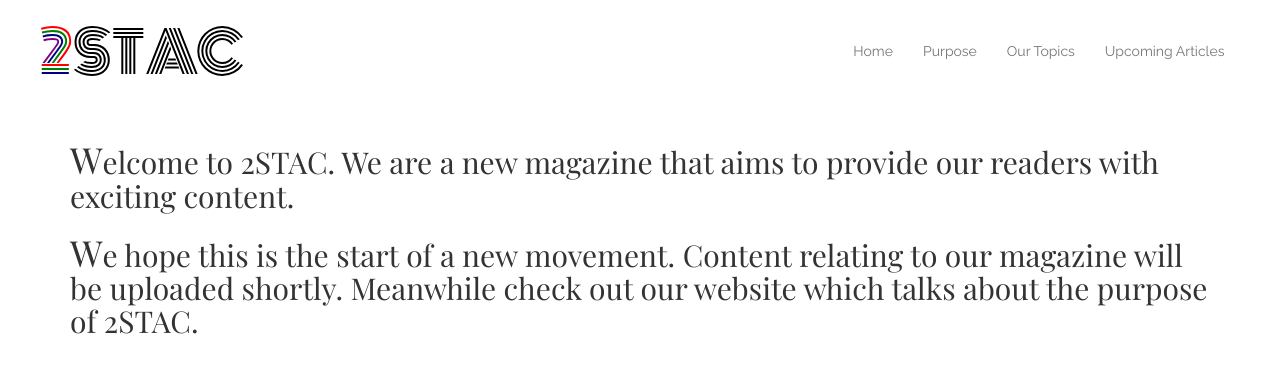
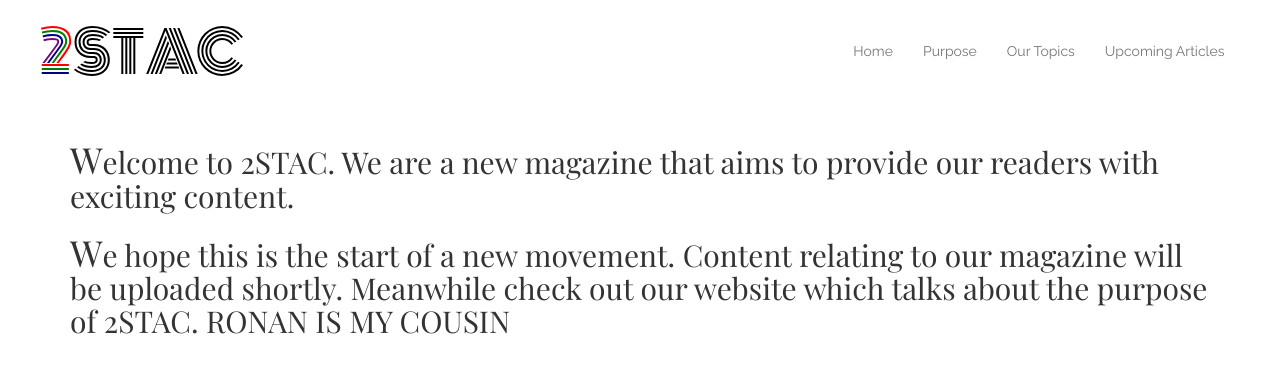
Before and after one commit to AlexK29/AlexK29.github.io, a Jekyll site: the page built from _posts/2017-02-28-welcome-to-2STAC.md, in a window 1280 px wide and 900 px high. Shown: the top 373 px of the window. Built offline with Jekyll 4.4.1, drawn with Linux system fonts in a browser that asks for light colours.

Commit message:
Update 2017-02-28-welcome-to-2STAC.md

```diff
--- a/_posts/2017-02-28-welcome-to-2STAC.md
+++ b/_posts/2017-02-28-welcome-to-2STAC.md
@@ -6,4 +6,4 @@
 
 ## Welcome to 2STAC. We are a new magazine that aims to provide our readers with exciting content.
 
-## We hope this is the start of a new movement. Content relating to our magazine will be uploaded shortly. Meanwhile check out our website which talks about the purpose of 2STAC.
+## We hope this is the start of a new movement. Content relating to our magazine will be uploaded shortly. Meanwhile check out our website which talks about the purpose of 2STAC. RONAN IS MY COUSIN
```
